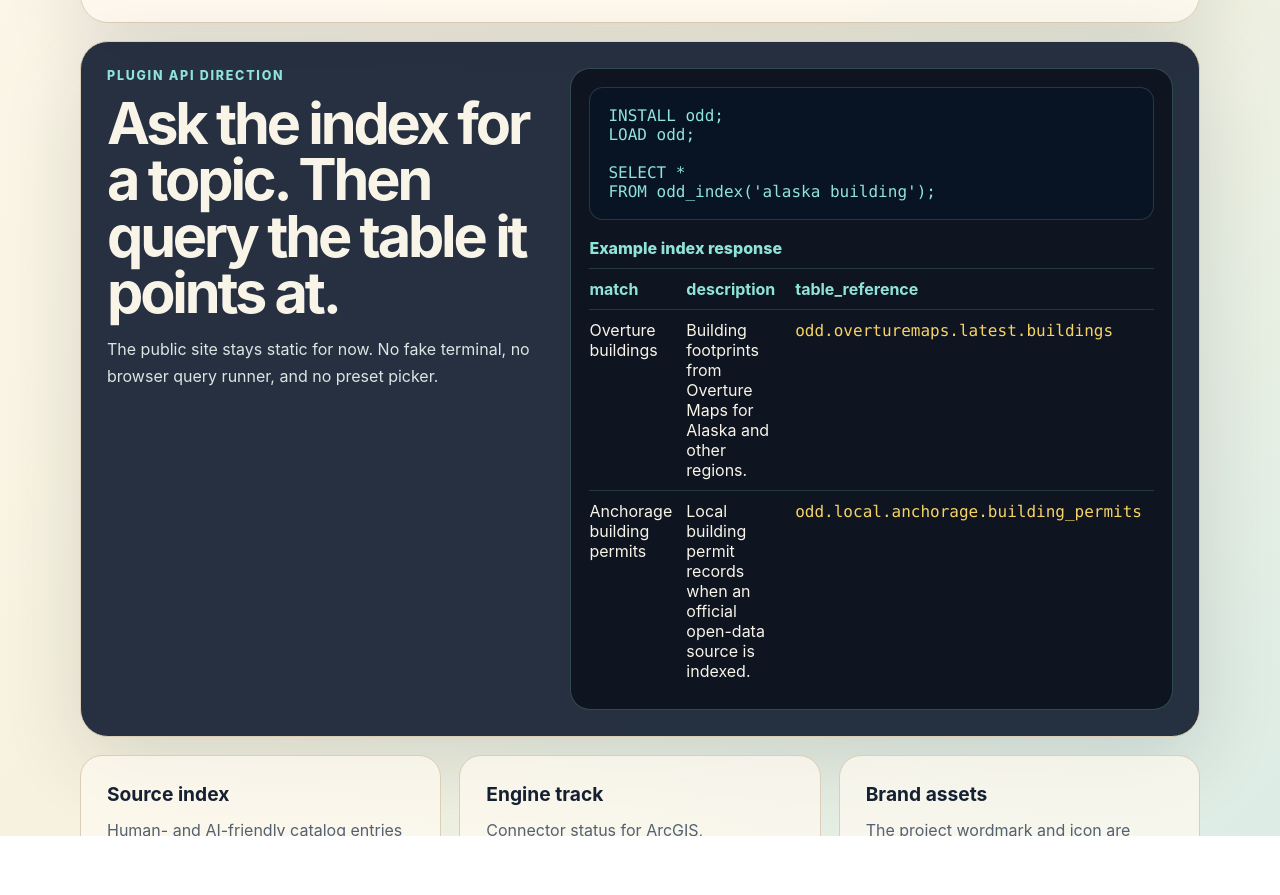
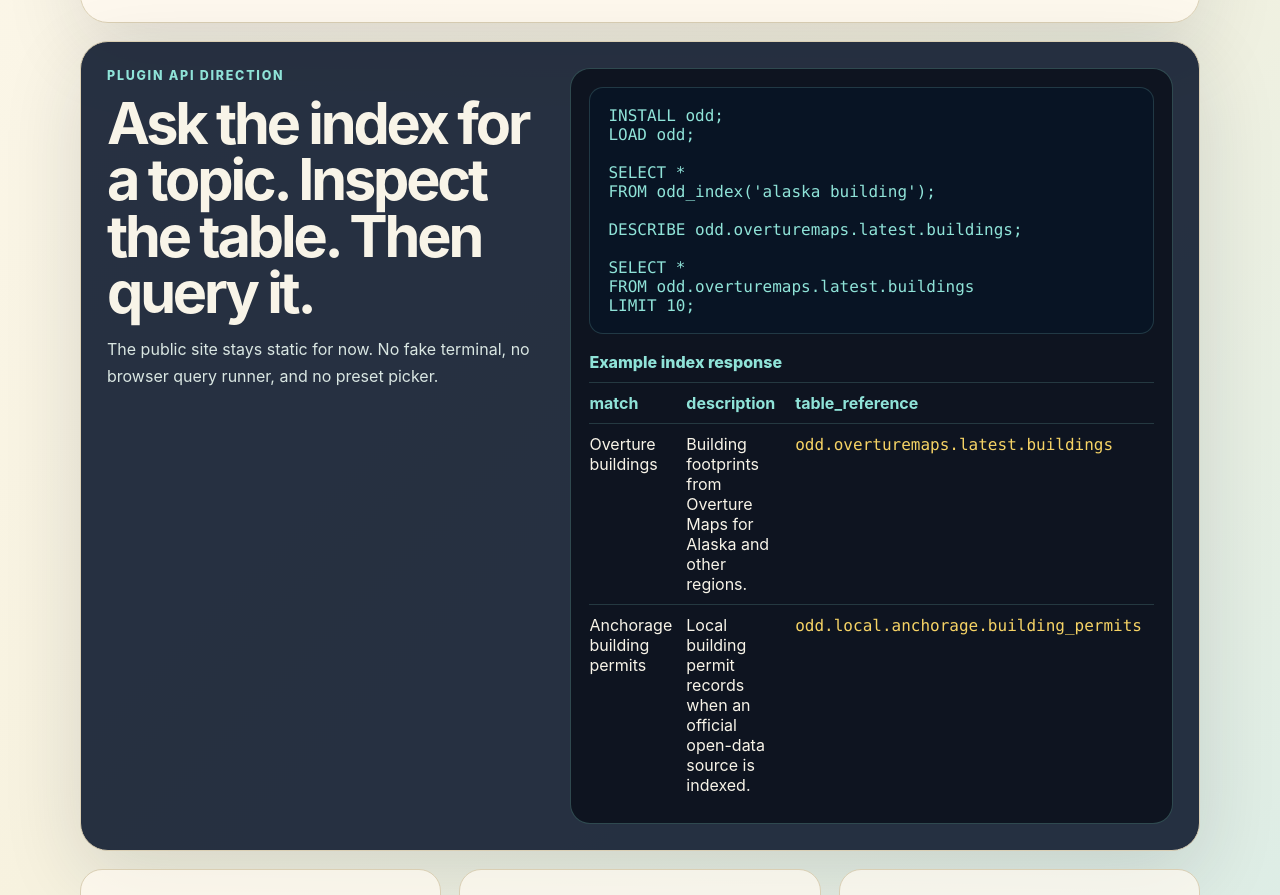
Before and after one commit to nikmarch/open-data-duck, a plain HTML site: page site/index.html in a window 1280 px wide. Shown: the part 943-1838 px from the top of the page. Drawn offline with Linux system fonts and the light colour scheme; files whose address does not match are found by name.

Commit message:
Show DESCRIBE in plugin API example

```diff
--- a/site/index.html
+++ b/site/index.html
@@ -39,7 +39,7 @@
     <section class="api-preview" id="plugin-api" aria-labelledby="plugin-api-title">
       <div class="api-copy">
         <p class="eyebrow">Plugin API direction</p>
-        <h2 id="plugin-api-title">Ask the index for a topic. Then query the table it points at.</h2>
+        <h2 id="plugin-api-title">Ask the index for a topic. Inspect the table. Then query it.</h2>
         <p>The public site stays static for now. No fake terminal, no browser query runner, and no preset picker.</p>
       </div>
 
@@ -48,7 +48,13 @@
 LOAD odd;
 
 SELECT *
-FROM odd_index('alaska building');</code></pre>
+FROM odd_index('alaska building');
+
+DESCRIBE odd.overturemaps.latest.buildings;
+
+SELECT *
+FROM odd.overturemaps.latest.buildings
+LIMIT 10;</code></pre>
         <table>
           <caption>Example index response</caption>
           <thead>
```
Also changed, not shown: 1 other file.
